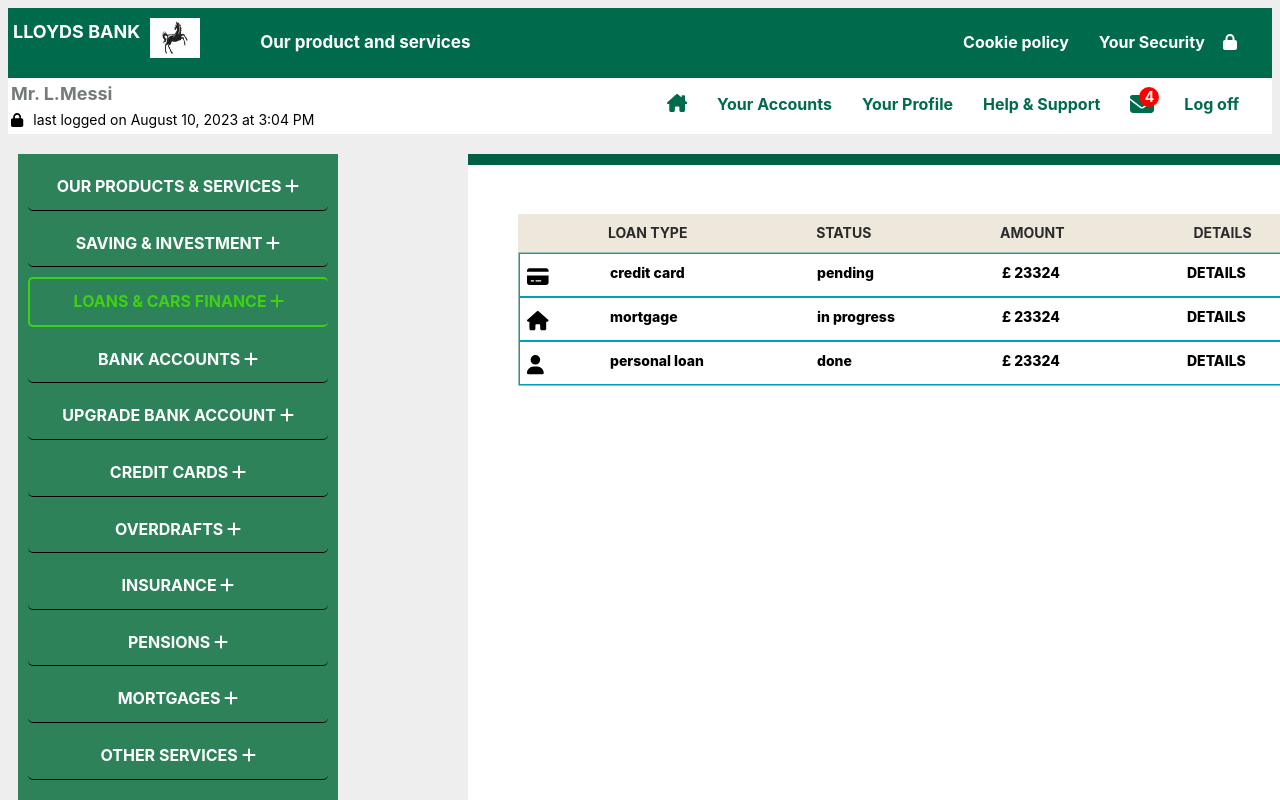
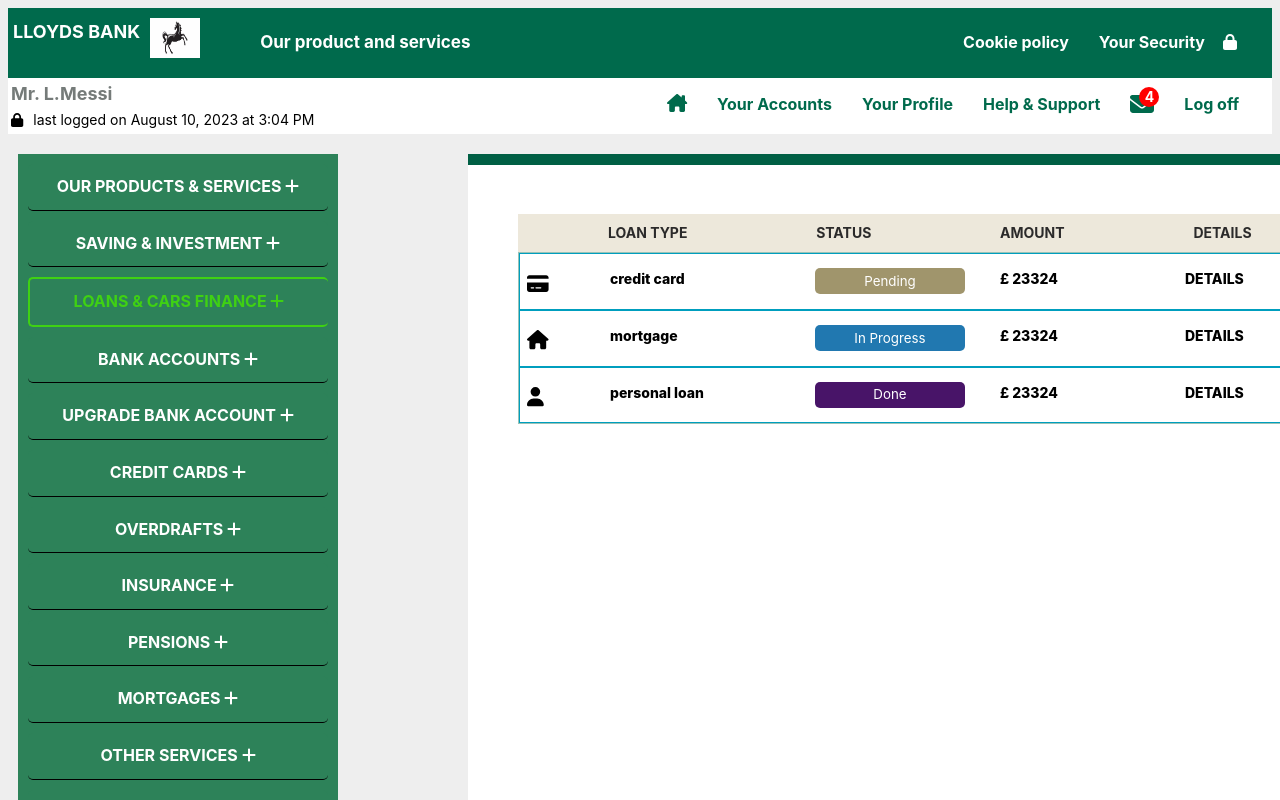
Before and after one commit to Safo-Samson/customer-interface-decisioning, a React (Vite) app: page /CurrentLoans in a window 1280 px wide. Shown: the top 800 px of the page. Built offline with nearby package versions, Linux system fonts and the light colour scheme.

Commit message:
finalising

```diff
--- a/src/components/startLoan/CurrentLoans.jsx
+++ b/src/components/startLoan/CurrentLoans.jsx
@@ -18,7 +18,7 @@
             <div className="current-loanFields">
               <LoanType
                 loanType={"Credit Card"}
-                status={"pending"}
+                status={"Pending"}
                 amount={23324}
                 details={"details"}
                 nextPayment={new Date().toLocaleDateString()}
@@ -32,7 +32,7 @@
               />
               <LoanType
                 loanType={"Personal Loan"}
-                status={"done"}
+                status={"Done"}
                 amount={23324}
                 details={"details"}
                 nextPayment={new Date().toLocaleDateString()}
--- a/src/components/startLoan/LoanType.css
+++ b/src/components/startLoan/LoanType.css
@@ -1,12 +1,12 @@
 .current-loanFields-item {
   display: flex;
   /* justify-content: space-between; */
-  padding: 0.5rem;
+  padding: 0.9rem;
   padding-left: 2px;
   padding-right: 10px;
   /* background-color: #34d30c; */
   width: 1075px;
-  border: 1px solid rgb(0, 158, 190);
+  border: 0.1px solid rgb(0, 158, 190);
 
   height: 26px;
 }
@@ -34,3 +34,33 @@
   /* border: 2px solid rgb(96, 18, 18); */
   padding-left: 20px;
 }
+
+
+.currentLoan-status-pending{
+background-color: #A0956C;
+ min-width: 190px;
+border: none;
+  margin-right: 15px;
+  color: #ffffff;
+  border-radius: 5px;
+}
+
+.currentLoan-status-progress{
+background-color: #2178B0;
+ min-width: 190px;
+border: none;
+  margin-right: 15px;
+    color: #ffffff;
+     border-radius: 5px;
+}
+
+.currentLoan-status-done{
+background-color: #481468;
+  margin-right: 15px;
+ min-width: 190px;
+border: none;
+color: red;
+  color: #ffffff;
+   border-radius: 5px;
+
+}
--- a/src/components/startLoan/LoanType.jsx
+++ b/src/components/startLoan/LoanType.jsx
@@ -31,9 +31,19 @@
     <div className="current-loanFields-item">
       <div className="icon-type">{loanIcon}</div>
       <div className="details-page">{props.loanType}</div>
-      <div className="details-page" style={{ minWidth: "150px" }}>
+      <button
+        className={` ${
+          props.status === "Pending"
+            ? "currentLoan-status-pending"
+            : props.status === "In Progress"
+            ? "currentLoan-status-progress"
+            : props.status === "Done"
+            ? "currentLoan-status-done"
+            : ""
+        }`}
+        style={{ minWidth: "150px" }}>
         {props.status}
-      </div>
+      </button>
       <div className="details-page-amtDeet">£ {props.amount}</div>
       <div className="details-page-amtDeet">{props.details}</div>
       <div className="details-page" style={{ paddingLeft: "40px" }}>
```
